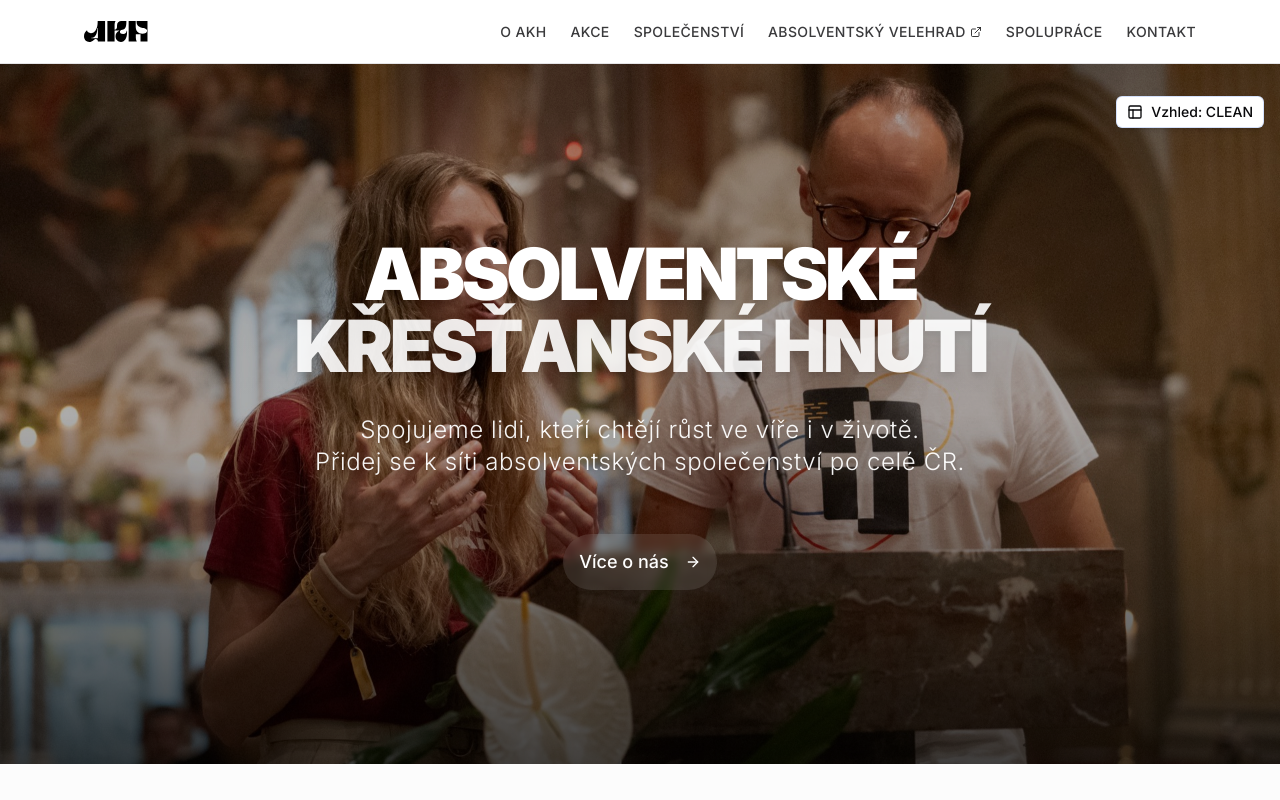
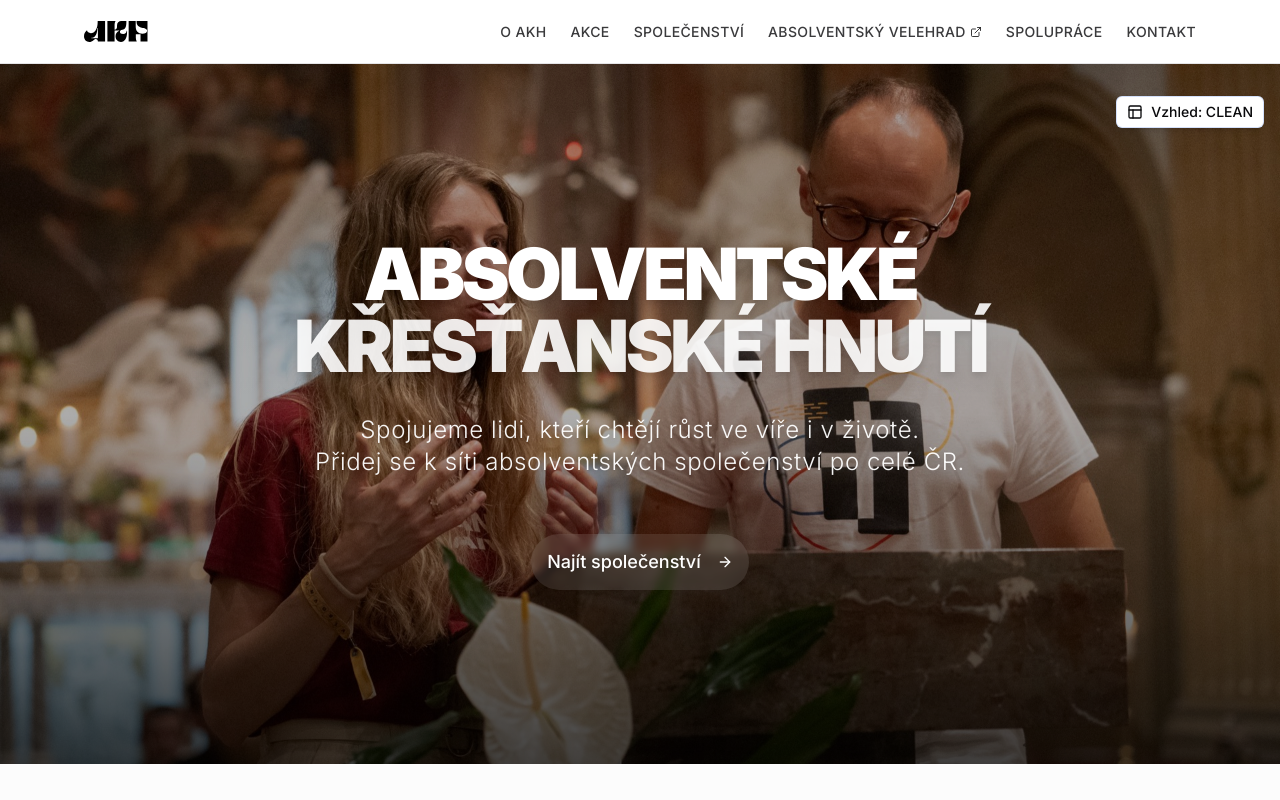
Before and after one commit to akh-cr/akhweb, a Next.js app: page / in a window 1280 px wide. Shown: the top 800 px of the page. Built offline with nearby package versions, Linux system fonts and the light colour scheme; no server answers; the database is empty.

Commit message:
fix(ui): Restore 'Najít společenství' CTA in Hero section

```diff
--- a/components/hero-variants/hero-variant-clean-slideshow.tsx
+++ b/components/hero-variants/hero-variant-clean-slideshow.tsx
@@ -55,9 +55,9 @@ export function HeroVariantCleanSlideshow() {
         </p>
 
         <div className="flex flex-col sm:flex-row gap-4 mt-6">
-              <Link href="/o-nas">
+              <Link href="/spolecenstvi">
                 <Button size="lg" className="bg-white/10 hover:bg-white/20 text-white border-white/20 backdrop-blur-sm rounded-full px-8 text-lg h-14">
-                  Více o nás <ArrowRight className="ml-2 h-5 w-5" />
+                  Najít společenství <ArrowRight className="ml-2 h-5 w-5" />
                 </Button>
               </Link>
         </div>
```
